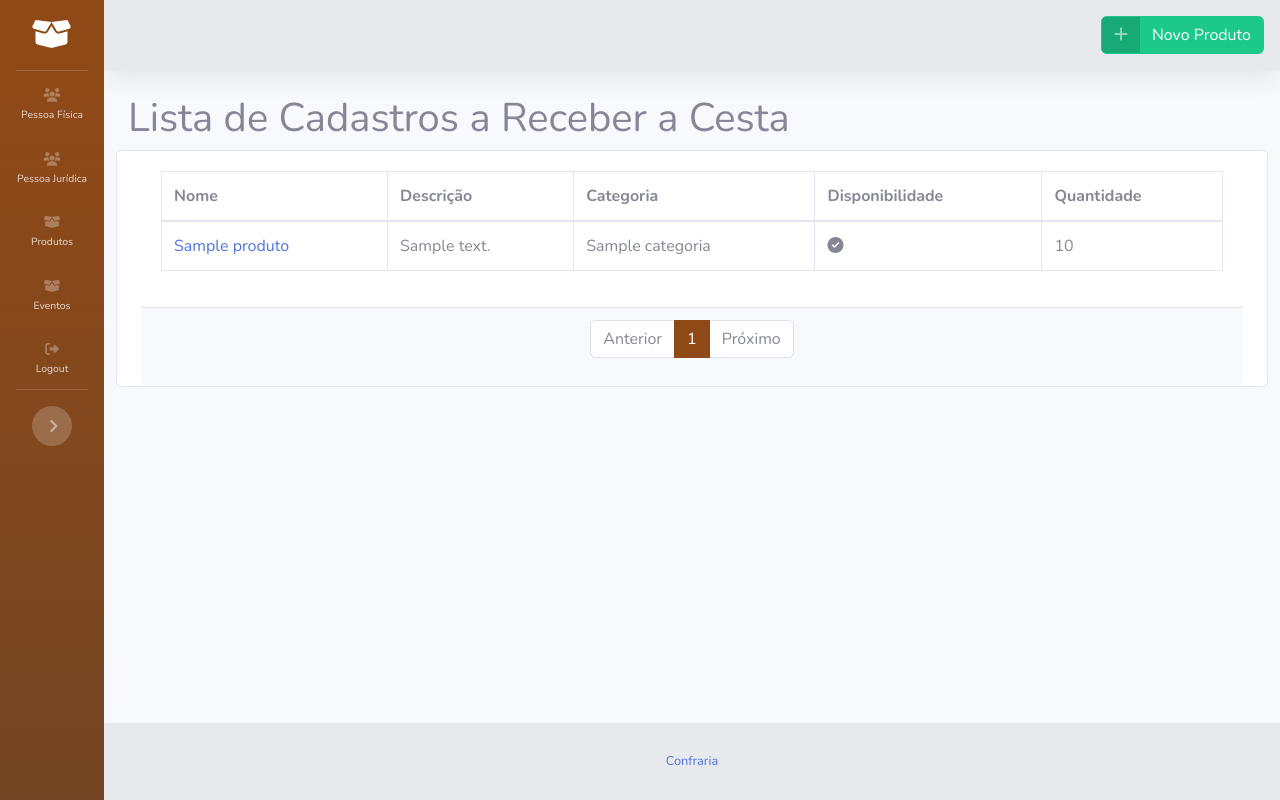
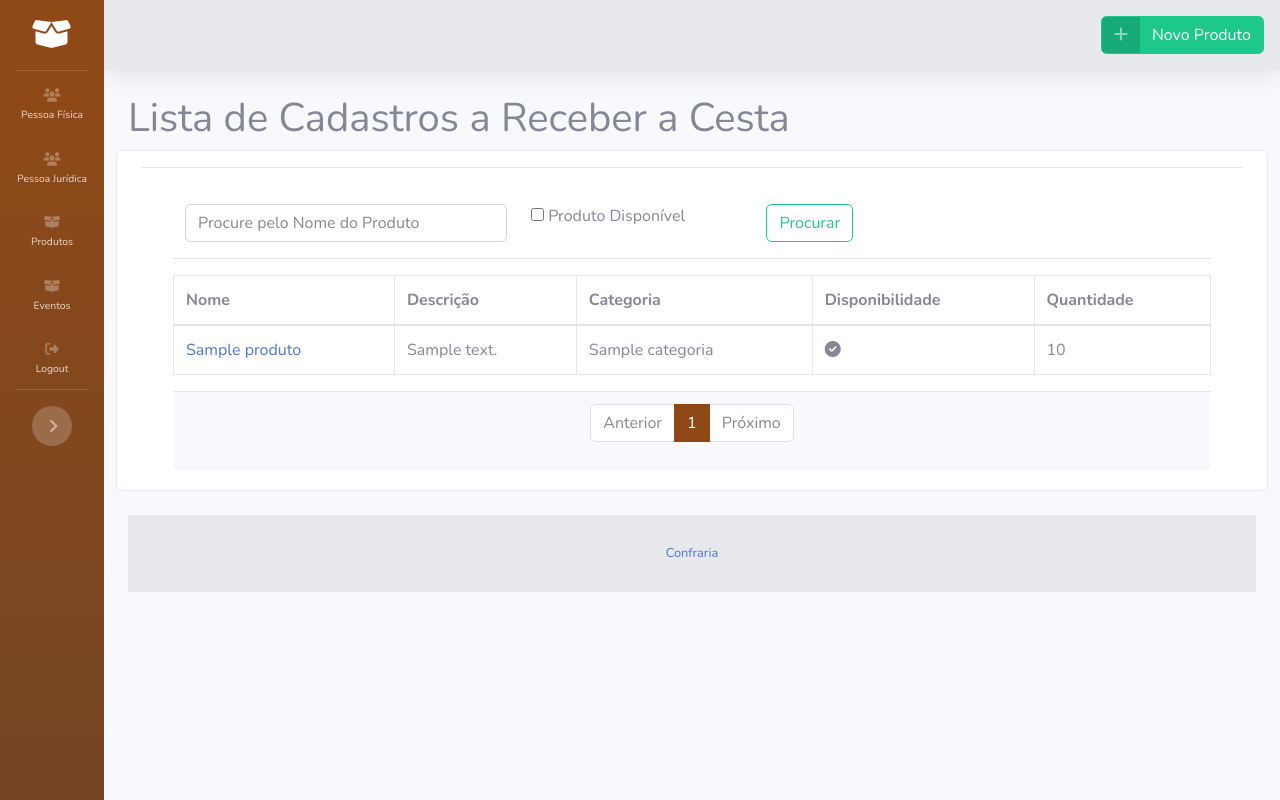
Before and after one commit to wartrax13/erp_confraria, a Django app: page /produto/list/ in a window 1280 px wide. Run offline with Django 3.2, Linux system fonts and the light colour scheme; a user stored in the database is signed in; tables that the repository leaves empty hold one stand-in row (values such as "Sample post"); some libraries are stand-ins or nearby versions.

Commit message:
Criado filtro para Disponibilidade e Nome

```diff
--- a/confraria/produto/templates/produto/produto_list.html
+++ b/confraria/produto/templates/produto/produto_list.html
@@ -17,7 +17,23 @@
 
 {% block content %}
 <div class="container-fluid card mb-4">
+    <hr>
     <div class="card-body">
+        <div class="row-12 col-12">
+            <form method="get" class="d-flex">
+                <div class="row-4 col-4">
+                <input class="form-control me-2" id="search" type="text" name="nome" placeholder="Procure pelo Nome do Produto" aria-label="Search" value="{{request.GET.nome}}">
+                </div>
+                <div class="row-4 col-3">
+                <input type="checkbox" id="search-checkbox" name="disponibilidade">
+                <label for="search-checkbox">Produto Disponível</label>
+                </div>
+                <div class="row">
+                <button class="btn btn-outline-success" type="submit">Procurar</button>
+                </div>
+            </form>
+        <div>
+    <hr>
         <div class="table-responsive">
             <table class="table table-bordered" width="100%" id="dataTable" cellspacing="0">
                 <thead>
--- a/confraria/produto/views.py
+++ b/confraria/produto/views.py
@@ -1,3 +1,4 @@
+from django.db.models import Q
 from .models import Produto
 from django.contrib.auth.mixins import LoginRequiredMixin
 from django.views.generic import ListView, CreateView, UpdateView
@@ -8,6 +9,23 @@ from django.urls import reverse_lazy
 class ProdutoListView(LoginRequiredMixin, ListView):
     model = Produto
     paginate_by = 15
+
+    def get_queryset(self):
+        nome_produto = self.request.GET.get('nome')
+        produto_disponivel = self.request.GET.get('disponibilidade')
+        produtos = super(ProdutoListView, self).get_queryset()
+        q = Q()
+        objects_id = (obj.id for obj in produtos if obj.disponibilidade is True)
+
+        if nome_produto:
+            q = q & Q(nome__icontains=nome_produto)
+
+        if produto_disponivel:
+            q = q & Q(id__in=objects_id)
+
+        produtos = produtos.filter(q).order_by("-nome")
+
+        return produtos
 
 
 class ProdutoCreateView(CreateView):
```
